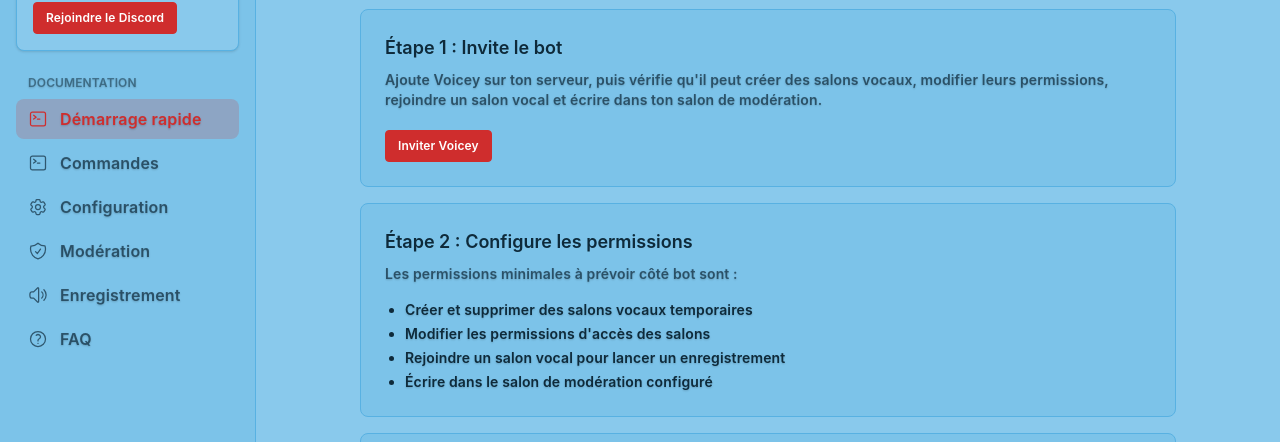
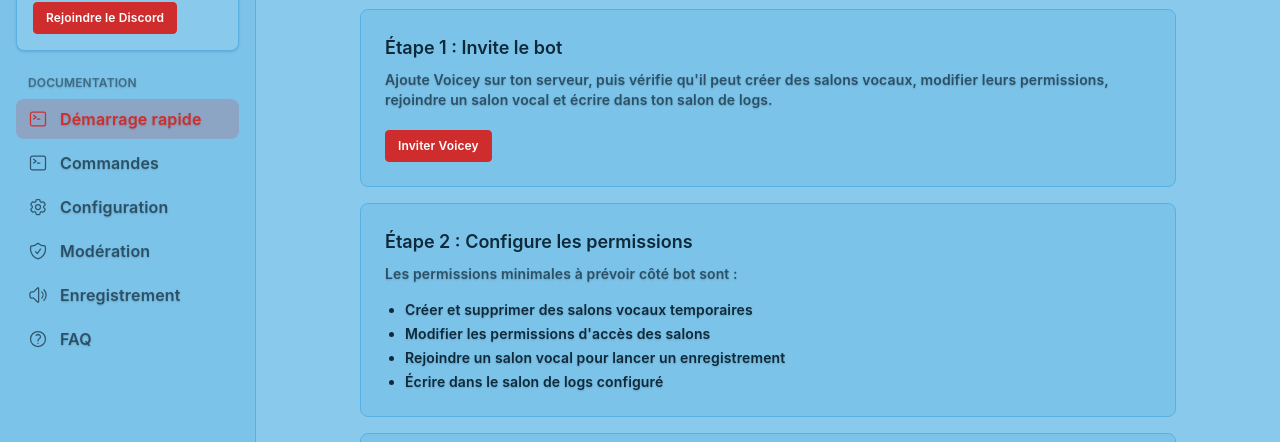
Before and after one commit to Loot1/Roicey, a React (Vite) app: page /docs in a window 1280 px wide. Shown: the part 220-662 px from the top of the page. Built offline with nearby package versions, Linux system fonts and the light colour scheme; no server answers.

Commit message:
rename mod channel to logs channel, add a redirect to the doc page in dashboard settings page, improve spacing y in dashboard settings page, outline Dashboard alert in Demo page

```diff
--- a/src/api/discordAuth.ts
+++ b/src/api/discordAuth.ts
@@ -20,7 +20,7 @@ interface GuildDashboardConfig {
     guildId: string
     categoryId: string | null
     createChannelId: string | null
-    modChannelId: string | null
+    logChannelId: string | null
     defaultMaxMembers: number
     defaultRecordingDurationSeconds: number
     adminRolesIds: string[]
--- a/src/components/dashboard/DashboardAlert.tsx
+++ b/src/components/dashboard/DashboardAlert.tsx
@@ -18,7 +18,7 @@ export function DashboardAlert({
     return (
         <div className={['alert', `alert-${tone}`, className].filter(Boolean).join(' ')}>
             {icon}
-            <span>{children}</span>
+            <span className="w-full">{children}</span>
         </div>
     )
 }
--- a/src/routes/HomePage.tsx
+++ b/src/routes/HomePage.tsx
@@ -149,7 +149,7 @@ export function HomePage() {
                         <div className="card-body">
                             <SpeakerWaveIcon className="h-8 w-8 text-secondary" />
                             <h3 className="card-title">Enregistrement à la demande</h3>
-                            <p>Enregistrement vocal déclenché par vos membres et publié dans le canal de modération de votre serveur Discord pour fournir une preuve exploitable.</p>
+                            <p>Enregistrement vocal déclenché par vos membres et publié dans le salon de logs de votre serveur Discord pour fournir une preuve exploitable.</p>
                             <div className="card-actions justify-end">
                                 <span className="badge badge-secondary badge-soft">Modération avancée</span>
                             </div>
--- a/src/routes/PrivacyPage.tsx
+++ b/src/routes/PrivacyPage.tsx
@@ -86,7 +86,7 @@ export function PrivacyPage() {
                         <h2 className="text-2xl font-black">Enregistrements et stockage</h2>
                         <p className="mt-4 text-sm leading-6 text-base-content/75">
                             Conformément au contenu des pages publiques, les enregistrements sont publiés dans Discord,
-                            dans le salon de modération du serveur concerné, avec une archive destinée à l'exploitation
+                            dans le salon de logs du serveur concerné, avec une archive destinée à l'exploitation
                             via le dashboard.
                         </p>
                         <p className="mt-4 text-sm leading-6 text-base-content/75">
--- a/src/routes/docs/DocsFAQPage.tsx
+++ b/src/routes/docs/DocsFAQPage.tsx
@@ -25,7 +25,7 @@ export function DocsFAQPage() {
 
                 <DocsCollapse name="faq" title="💾 Où sont stockés les enregistrements ?">
                     <p>
-                        Voicey publie les enregistrements dans le salon de modération Discord du serveur, avec une
+                        Voicey publie les enregistrements dans le salon de logs Discord du serveur, avec une
                         archive prévue pour le dashboard. En aucun cas Voicey ne stocke les enregistements dans une base de données.
                     </p>
                 </DocsCollapse>
--- a/src/routes/docs/DocsGettingStartedPage.tsx
+++ b/src/routes/docs/DocsGettingStartedPage.tsx
@@ -15,7 +15,7 @@ export function DocsGettingStartedPage() {
                     step={1}
                     title="Invite le bot"
                     description={
-                        "Ajoute Voicey sur ton serveur, puis vérifie qu'il peut créer des salons vocaux, modifier leurs permissions, rejoindre un salon vocal et écrire dans ton salon de modération."
+                        "Ajoute Voicey sur ton serveur, puis vérifie qu'il peut créer des salons vocaux, modifier leurs permissions, rejoindre un salon vocal et écrire dans ton salon de logs."
                     }
                     action={<a href={VOICEY_INVITE_URL} target="_blank" rel="noreferrer" className="btn btn-primary btn-sm w-fit">Inviter Voicey</a>}
                 />
@@ -29,7 +29,7 @@ export function DocsGettingStartedPage() {
                         <li>Créer et supprimer des salons vocaux temporaires</li>
                         <li>Modifier les permissions d'accès des salons</li>
                         <li>Rejoindre un salon vocal pour lancer un enregistrement</li>
-                        <li>Écrire dans le salon de modération configuré</li>
+                        <li>Écrire dans le salon de logs configuré</li>
                     </ul>
                 </DocsStep>
 
--- a/src/routes/docs/DocsRecordingPage.tsx
+++ b/src/routes/docs/DocsRecordingPage.tsx
@@ -17,7 +17,7 @@ export function DocsRecordingPage() {
                         <p>Pour déclencher un enregistrement, il suffit d'utiliser le bouton du salon vocal temporaire ou bien la commande <code className="badge badge-ghost px-1">/record</code>.</p>
                     }
                 />
-                <DocsCard title="👾 Stockage côté Discord" description="L'enregistrement est publié dans le salon de modération du serveur sous forme de message audio, directement exploitable." />
+                <DocsCard title="👾 Stockage côté Discord" description="L'enregistrement est publié dans le salon de logs du serveur sous forme de message audio, directement exploitable." />
                 <DocsCard title="🔐 Archive scellée" description="Voicey génère une archive chiffrée destinée au dashboard, qui permet d'analyser en détail l'enregistrement tout en empêchant tout accès d'une personne qui n'est pas autorisée." />
                 <DocsCard title="🌍 Souveraineté des données" description="Les éléments de preuve sont uniquement envoyés sur le serveur Discord qui utilise Voicey. Si vous souhaitez supprimer un enregistrement, il vous suffit de supprimer le message contenant la pièce jointe sur Discord."/>
             </div>
--- a/src/routes/docs/DocsSettingsPage.tsx
+++ b/src/routes/docs/DocsSettingsPage.tsx
@@ -45,7 +45,7 @@ const settingRows = [
     },
     {
         id: 'moderation-channel',
-        setting: '🧾 Salon de modération',
+        setting: '🧾 Salon de logs',
         description: "C'est le salon textuel dans lequel sont remontés les bannissements des salons vocaux, les résultats d'enregistrement et les éventuelles erreurs de configuration du bot sur votre serveur Discord. Sans que ce salon soit défini, les enregistrements ne peuvent pas fonctionner.",
         type: 'Salon textuel',
     },
--- a/src/types/guild-dashboard-config-input.ts
+++ b/src/types/guild-dashboard-config-input.ts
@@ -1,7 +1,7 @@
 export interface GuildDashboardConfigInput {
     categoryId: string
     createChannelId: string
-    modChannelId: string
+    logChannelId: string
     defaultMaxMembers: number
     defaultRecordingDurationSeconds: number
     adminRolesIds: string[]
--- a/src/types/guild-dashboard-options.ts
+++ b/src/types/guild-dashboard-options.ts
@@ -11,6 +11,6 @@ interface GuildRoleOption {
 export interface GuildDashboardOptions {
     categories: GuildChannelOption[]
     voiceChannels: GuildChannelOption[]
-    modChannels: GuildChannelOption[]
+    logChannels: GuildChannelOption[]
     roles: GuildRoleOption[]
 }
```
